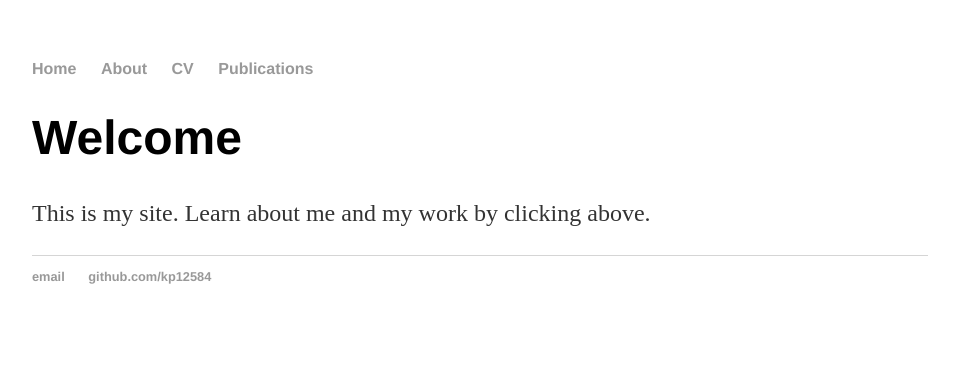
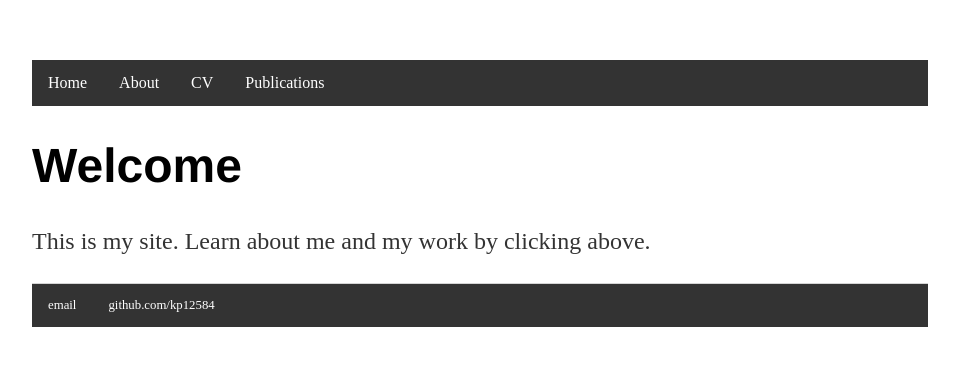
Before and after one commit to kevinjpatton/kevinjpatton.github.io, a Jekyll site: the page built from index.html, in a window 1280 px wide. Shown: the top 366 px of the page, without its empty margins (160-1119 px from the left). Built offline with Jekyll 4.4.1, drawn with Linux system fonts in a browser that asks for light colours; Markdown is read by kramdown in place of the engine named in the settings.

Commit message:
Update main.css

```diff
--- a/css/main.css
+++ b/css/main.css
@@ -2,22 +2,29 @@
     margin: 60px auto;
     width: 70%;
 }
-nav ul, footer ul {
-    font-family:'Helvetica', 'Arial', 'Sans-Serif';
-    padding: 0px;
-    list-style: none;
-    font-weight: bold;
+ul {
+    list-style-type: none;
+    margin: 0;
+    padding: 0;
+    overflow: hidden;
+    background-color: #333;
 }
-nav ul li, footer ul li {
-    display: inline;
-    margin-right: 20px;
+
+li {
+    float: left;
 }
-a {
+
+li a {
+    display: block;
+    color: white;
+    text-align: center;
+    padding: 14px 16px;
     text-decoration: none;
-    color: #999;
 }
-a:hover {
-    text-decoration: underline;
+
+/* Change the link color to #111 (black) on hover */
+li a:hover {
+    background-color: #111;
 }
 h1 {
     font-size: 3em;
```
